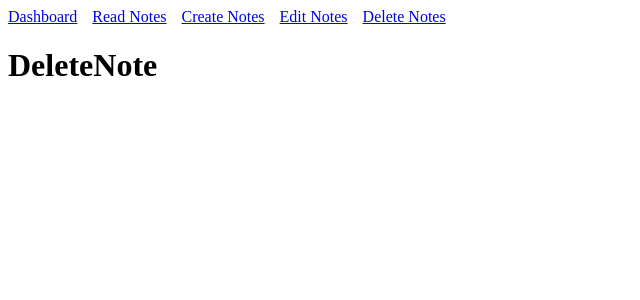
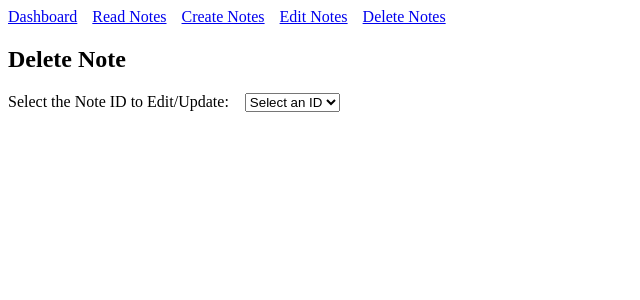
Before and after one commit to Seenu1702/myprofile, a React (Vite) app: page /delete in a window 1280 px wide. Shown: the top 300 px of the page, without its empty margins (0-640 px from the left). Built offline with nearby package versions, Linux system fonts and the light colour scheme; data requests are answered from the project's data file.

Commit message:
crud completed

```diff
--- a/db.json
+++ b/db.json
@@ -24,26 +24,6 @@
       "id": 5,
       "content": "Prop vs State",
       "important": false
-    },
-    {
-      "content": "useRef and useReduce",
-      "important": true,
-      "id": 6
-    },
-    {
-      "content": "CRUD with React",
-      "important": false,
-      "id": 7
-    },
-    {
-      "content": "api calls using axios",
-      "important": true,
-      "id": 8
-    },
-    {
-      "id": 9,
-      "content": "React Router DOM Demo",
-      "important": false
     }
   ]
 }
--- a/src/App.jsx
+++ b/src/App.jsx
@@ -97,7 +97,7 @@ const fetchNotes = async () => {
           <Route path='/read' element={<ReadNote showStatus={ showStatus } handleStatusChange={ handleStatusChange } notes={ notes } />} />
           <Route path='/create' element={<CreateNewNotes addNote={ addNote } setNewNoteContent={ setNewNoteContent } newNoteContent={ newNoteContent} newNoteImportant={newNoteImportant} setNewNoteImportant={ setNewNoteImportant} useNewNoteContentRef={ useNewNoteContentRef} />} />
           <Route path='/edit' element={<EditNote notes={notes} setNotes={setNotes} />} />
-          <Route path='/delete' element={<DeleteNote />} />
+          <Route path='/delete' element={<DeleteNote notes={notes} setNotes={setNotes} />} />
         </Routes>
 
       </Router>
--- a/src/Components/DeleteNote.jsx
+++ b/src/Components/DeleteNote.jsx
@@ -1,11 +1,89 @@
-import React from 'react';
+/* eslint-disable no-undef */
+/* eslint-disable no-unused-vars */
+/* eslint-disable react/prop-types */
+import axios from 'axios';
+import React, { useState } from 'react';
+import { useNavigate } from 'react-router-dom';
 
-function DeleteNote() {
+
+function DeleteForm ({selectedOption, notes, setNotes}) {
+
+  let selectedNote =  notes.find(note => note.id == selectedOption);
+
+  const navigate = useNavigate();
+
+  const deletedNote = async () => {
+    console.log('deleting the note ...');
+      try{
+        let response = await axios.delete(`http://localhost:3000/notes/${selectedOption}`);
+        console.log('deleted successfully...');
+        console.log(response);
+
+        let updatedNotes = notes.filter(n => n.id !== selectedNote.id);
+        setNotes(updatedNotes);
+        navigate('/read');
+
+      }
+      catch(error){
+        console.log('Error deleting the note:', error);
+      }
+  }
+
+
   return (
     <div>
-        <h1>DeleteNote</h1>
+      <br /><br />
+      <label>
+        ID: {selectedNote.id}
+        <br /><br />
+        Content: {selectedNote.content}
+        <br /><br />
+        Important: {selectedNote.important ? 'True' : 'False'}
+      </label>
+      <br /><br />
+      <button onClick={deletedNote}>Delecte Note</button>
+
     </div>
   )
 }
 
+
+
+function DeleteNote({notes, setNotes}) {
+
+
+    const [selectedOption, setSelectedOption] = useState('Select an ID');
+
+    const selectHandler = (e) => {
+
+        setSelectedOption(e.target.value);
+        console.log(e.target.value);
+    }
+
+  return (
+    <div>
+        <h2>Delete Note</h2>
+        <label>
+            Select the Note ID to Edit/Update: &nbsp; &nbsp;
+            <select onChange={selectHandler}>
+                <option>{'Select an ID'}</option>
+                {
+                    notes.map(note =>
+                        <option key={note.id}>{note.id}</option>)
+                }
+
+            </select>
+        </label>
+
+        <div>
+            {selectedOption !== 'Select an ID' && <DeleteForm setNotes={setNotes} notes={notes} selectedOption={selectedOption} />}
+        </div>
+
+
+    </div>
+
+
+  )
+}
+
 export default DeleteNote;
```
